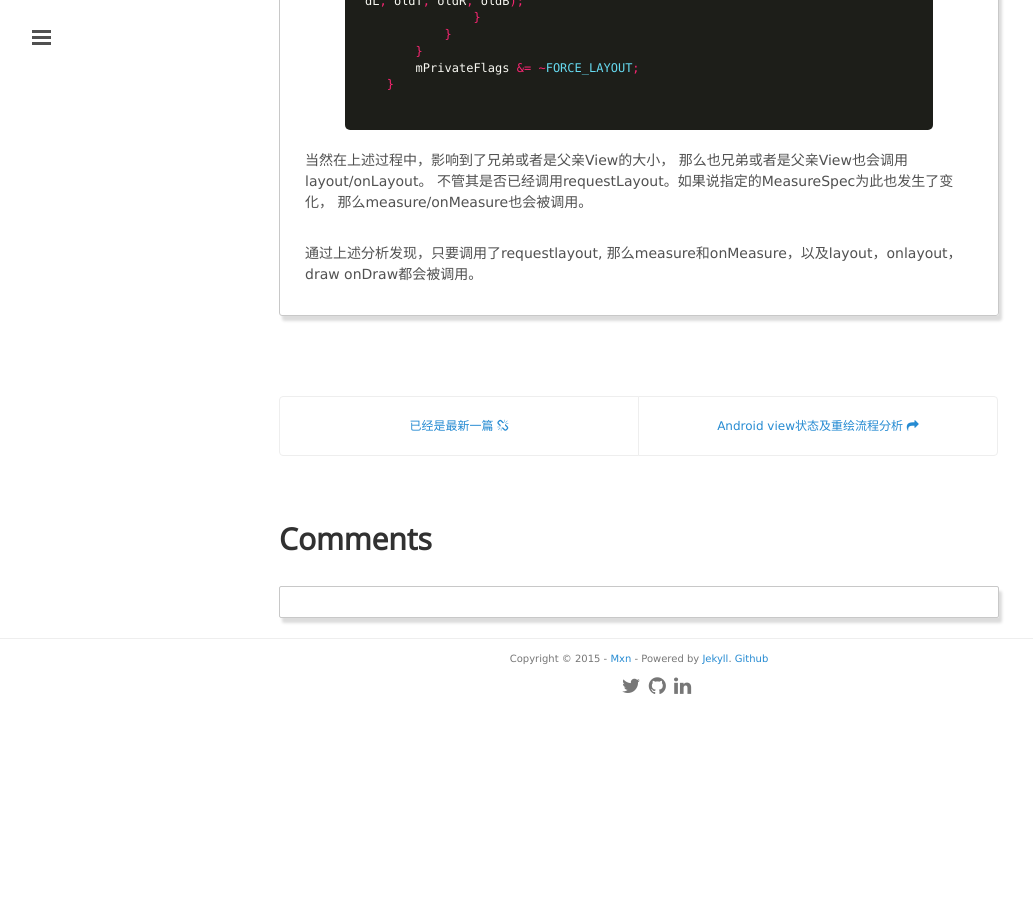
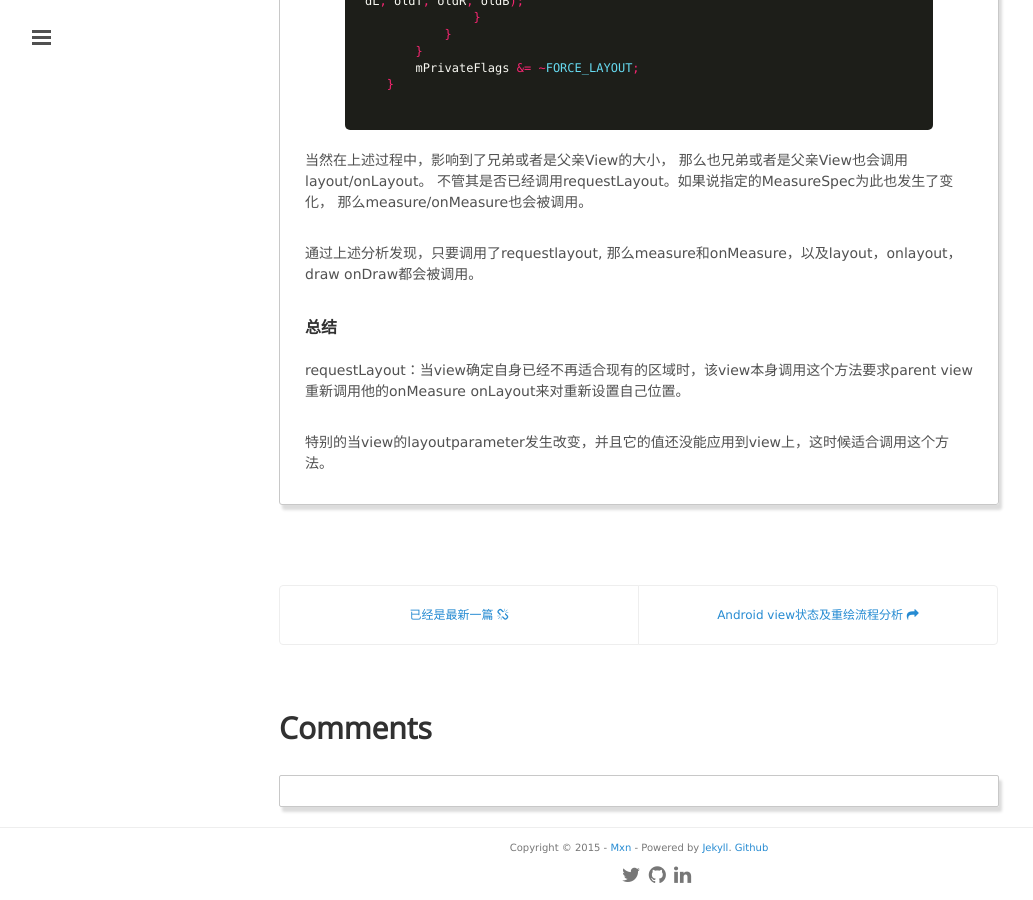
Before and after one commit to mxn21/mxn21.github.io, a Jekyll site: the page built from _posts/2015-7-18-android requestLayout的流程分析.md, in a window 1280 px wide and 900 px high, scrolled down 1662 px. Shown: the whole window, without its empty margins (1-1034 px from the left). Built offline with Jekyll 4.4.1, drawn with Linux system fonts in a browser that asks for light colours; Markdown is read by kramdown in place of the engine named in the settings; comment, search, counter and statistics services are not loaded; before the commit the page ends 2373 px from its top, so only the background shows below that.

Commit message:
23131
3123123

```diff
--- a/_posts/2015-7-18-android requestLayout的流程分析.md
+++ b/_posts/2015-7-18-android requestLayout的流程分析.md
@@ -87,3 +87,9 @@
 那么measure/onMeasure也会被调用。
 
 通过上述分析发现，只要调用了requestlayout, 那么measure和onMeasure，以及layout，onlayout，draw onDraw都会被调用。
+
+#### 总结
+
+requestLayout：当view确定自身已经不再适合现有的区域时，该view本身调用这个方法要求parent view重新调用他的onMeasure onLayout来对重新设置自己位置。
+
+特别的当view的layoutparameter发生改变，并且它的值还没能应用到view上，这时候适合调用这个方法。
```
